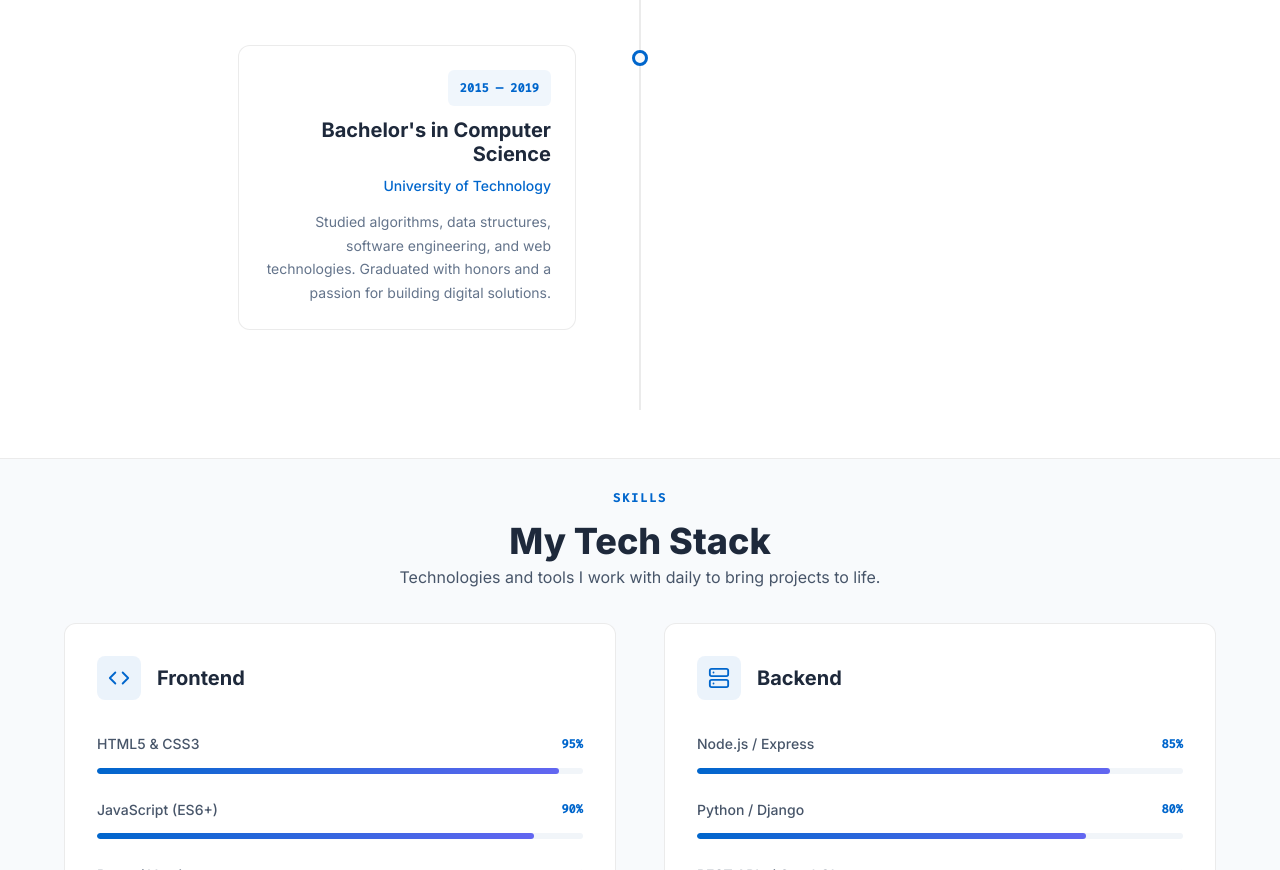
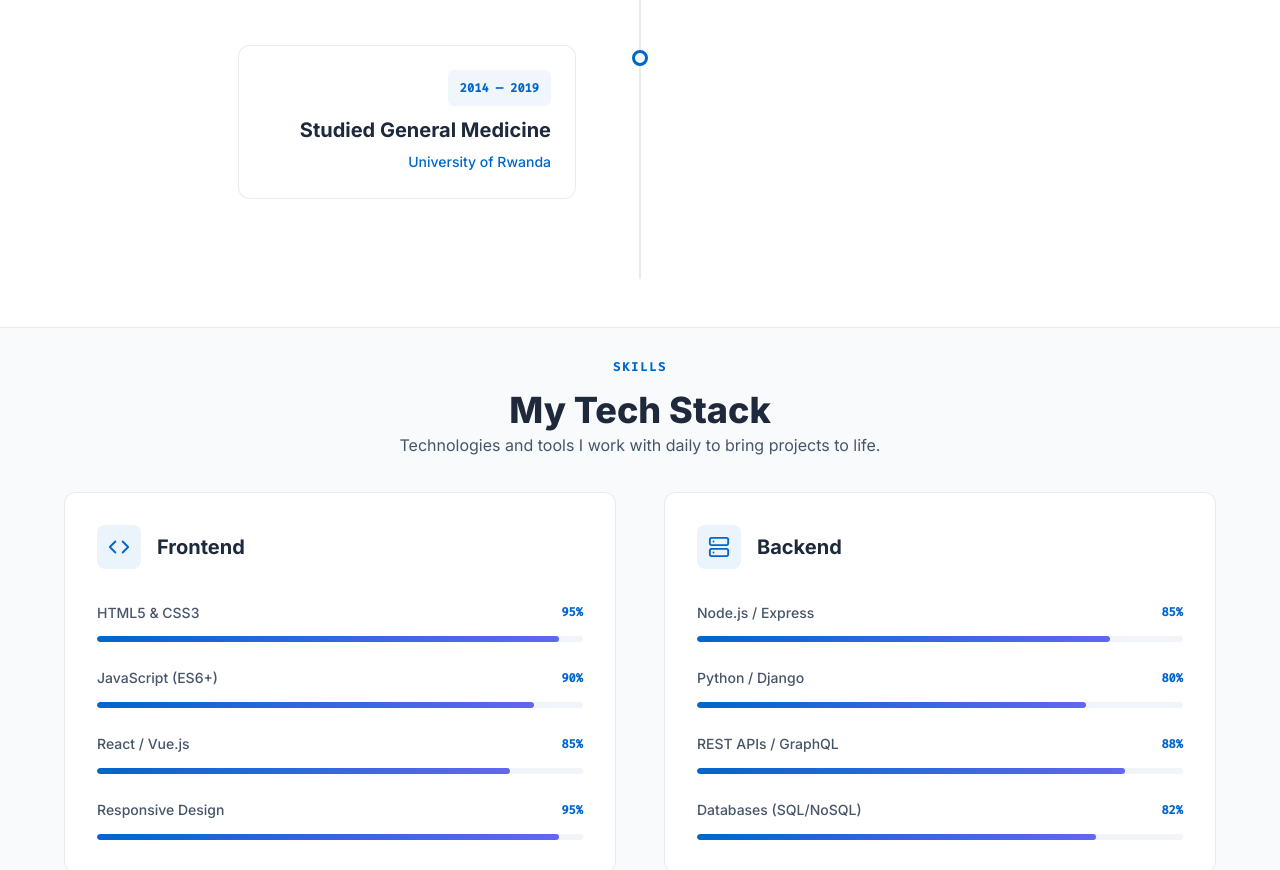
Before and after one commit to DoleDev/my-portfolioo, a plain HTML site: page about.html in a window 1280 px wide. Shown: the part 2667-3537 px from the top of the page. Drawn offline with Linux system fonts and the light colour scheme.

Commit message:
Update about.html

```diff
--- a/about.html
+++ b/about.html
@@ -297,14 +297,9 @@
                     <div class="timeline__item" data-animation="fade-in-up" data-delay="400">
                         <div class="timeline__dot"></div>
                         <div class="timeline__card">
-                            <span class="timeline__date">2015 — 2019</span>
-                            <h3 class="timeline__title">Bachelor's in Computer Science</h3>
-                            <p class="timeline__company">University of Technology</p>
-                            <p class="timeline__description">
-                                Studied algorithms, data structures, software engineering, and
-                                web technologies. Graduated with honors and a passion for
-                                building digital solutions.
-                            </p>
+                            <span class="timeline__date">2014 — 2019</span>
+                            <h3 class="timeline__title">Studied General Medicine</h3>
+                            <p class="timeline__company">University of Rwanda</p>
                         </div>
                     </div>
 
```
